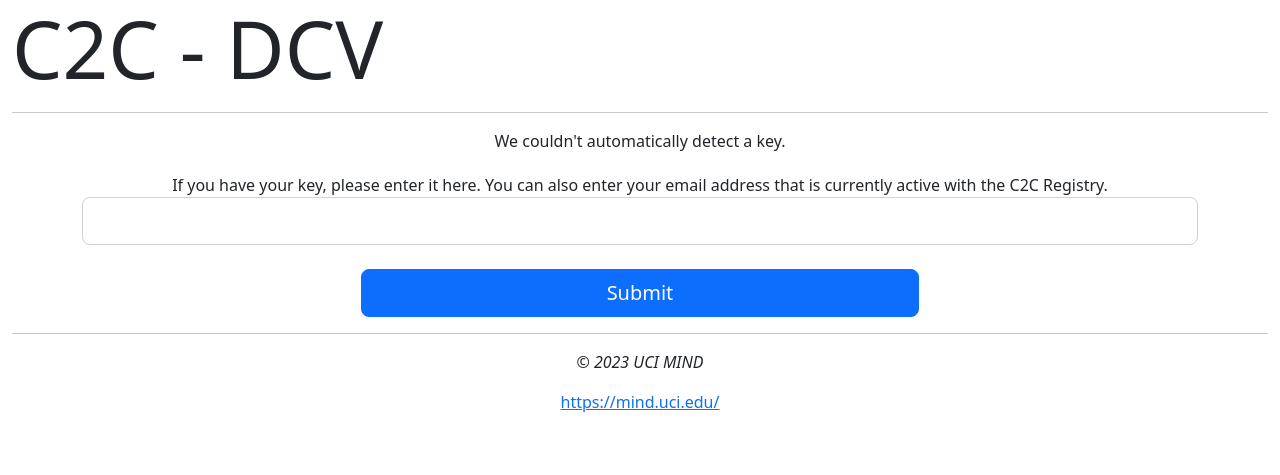
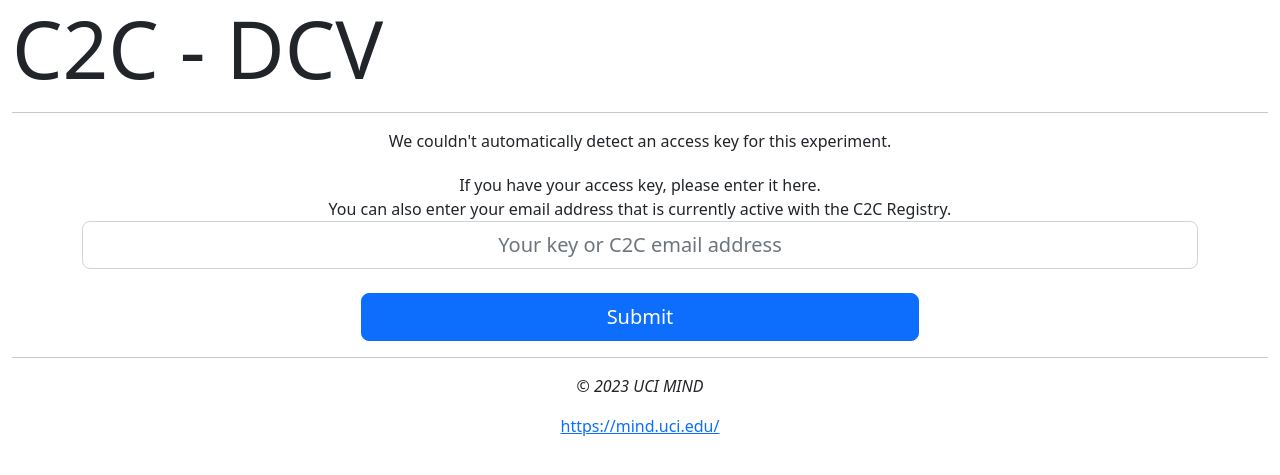
Before and after one commit to iankuys/c2c_survey_app, a Flask app: page /c2c-retention-dce/ in a window 1280 px wide. Shown: the top 475 px of the page. Run offline with Flask 2, Linux system fonts and the light colour scheme; some libraries are stand-ins or nearby versions.

Commit message:
Update landing page text

```diff
--- a/templates/index.html
+++ b/templates/index.html
@@ -8,12 +8,13 @@
 
 <div class="container text-center">
     {% if key %}<p class="pb-1">Your key is: <b><code>{{ key }}</code></b></p>
-    {% else %}<p class="pb-1">We couldn't automatically detect a key.</p>
+    {% else %}<p class="pb-1">We couldn't automatically detect an access key for this experiment.</p>
     <form action="{{ url_for('main_blueprint.check') }}" method="POST">
-        <label for="key">If you have your key, please enter it here. You can also enter your email address that is
-            currently active with the C2C Registry.</label><br />
+        <label for="key">If you have your access key, please enter it here.<br />
+            You can also enter your email address that is currently active with the C2C Registry.</label><br />
         <div class="input-group input-group-lg">
-            <input type="text" class="form-control" style="text-align: center;" id="key" name="key">
+            <input type="text" class="form-control" style="text-align: center;" id="key" name="key"
+                placeholder="Your key or C2C email address">
         </div>
         <div class="pt-4 d-grid gap-2 col-6 mx-auto">
             <button type="submit" class="btn btn-primary btn-lg" id="submit_button">Submit</button>
```
